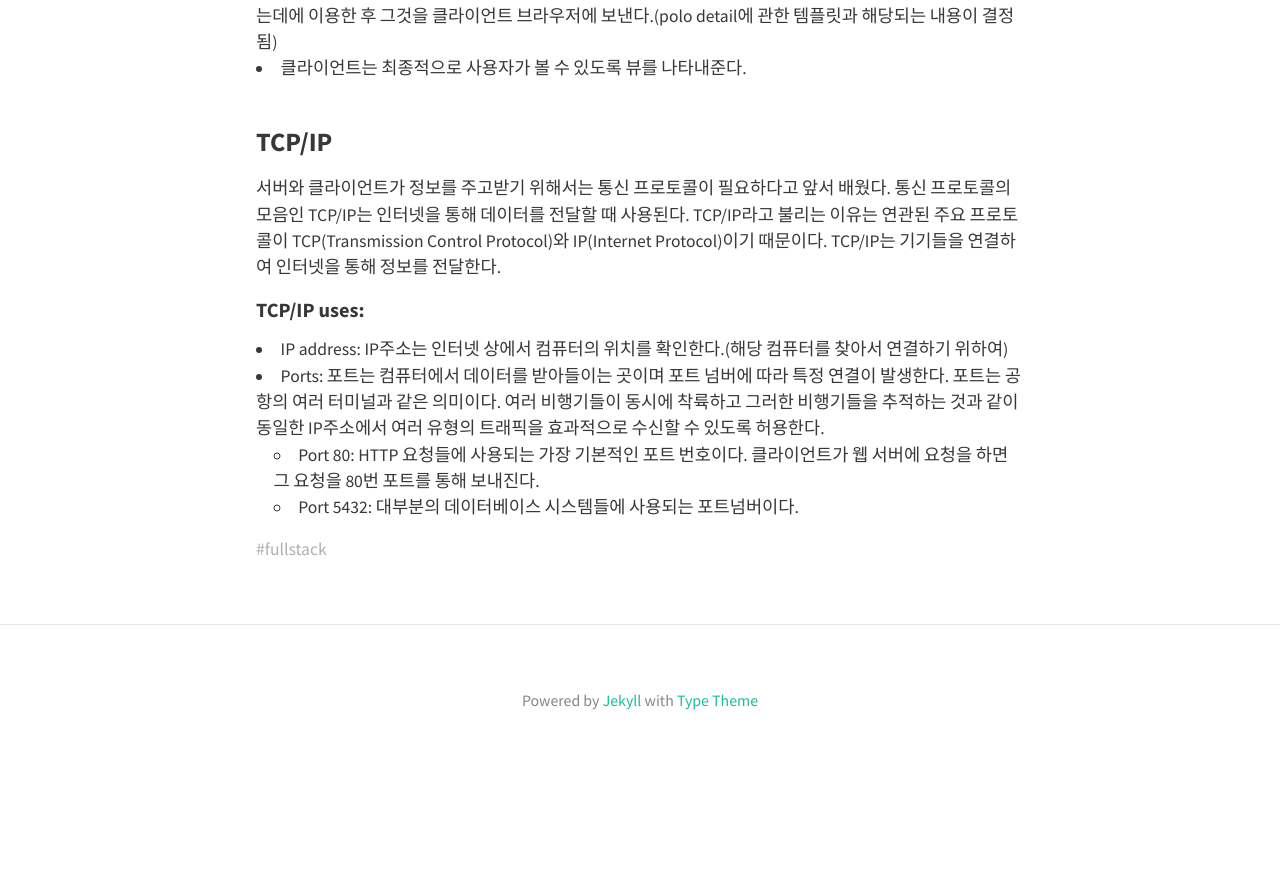
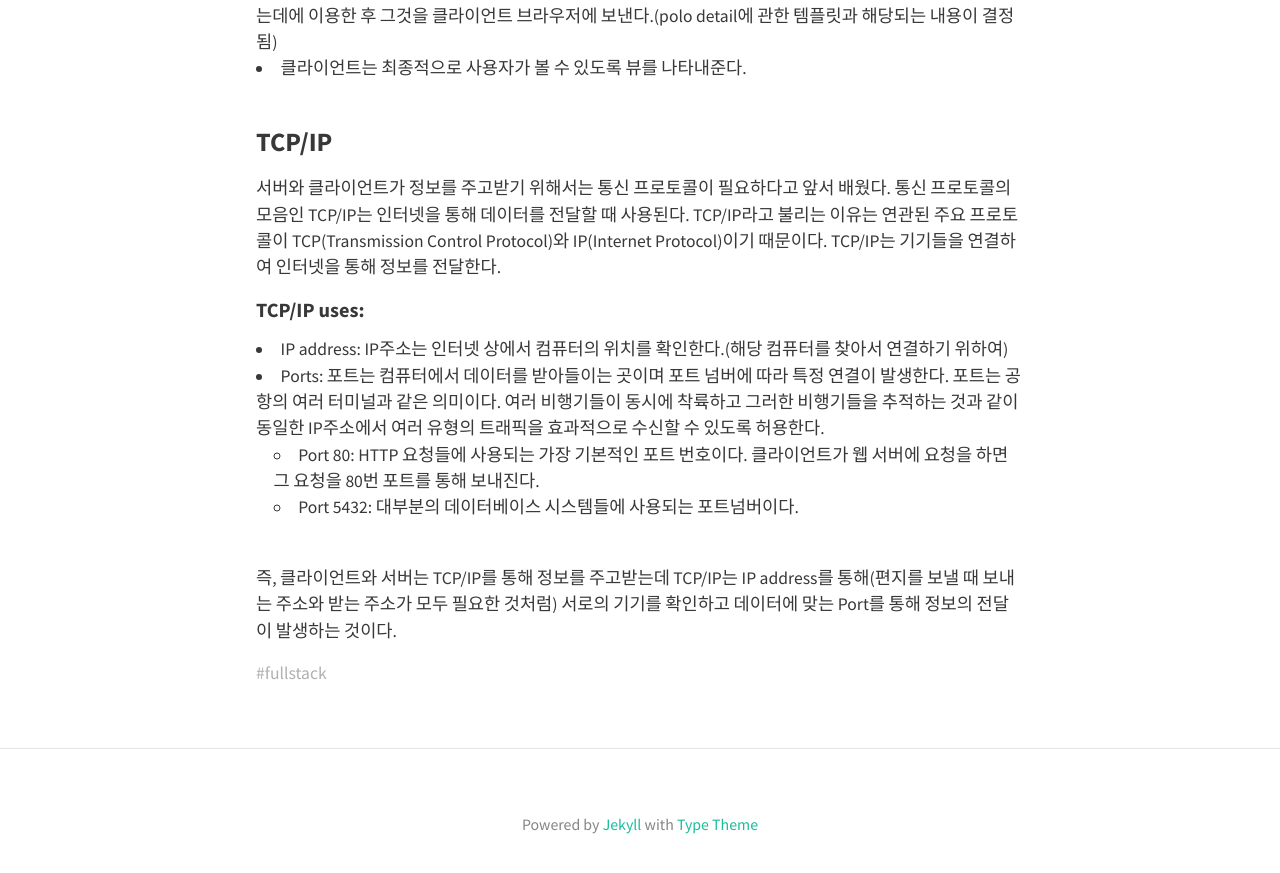
Before and after one commit to HyunlangBan/hyunlangban.github.io, a Jekyll site: the page built from _posts/2019-12-23-fullstack-1.md, in a window 1280 px wide and 900 px high, scrolled down 2236 px. Shown: the top 873 px of the window. Built offline with Jekyll 4.4.1, drawn with Linux system fonts in a browser that asks for light colours; nearby versions of some CDN libraries; before the commit the page ends 3013 px from its top, so only the background shows below that.

Commit message:
Update 2019-12-23-fullstack-1.md

```diff
--- a/_posts/2019-12-23-fullstack-1.md
+++ b/_posts/2019-12-23-fullstack-1.md
@@ -84,3 +84,6 @@ Database Server -- Web Server -- Web Client(다수 존재 가능)
 - Ports: 포트는 컴퓨터에서 데이터를 받아들이는 곳이며 포트 넘버에 따라 특정 연결이 발생한다. 포트는 공항의 여러 터미널과 같은 의미이다. 여러 비행기들이 동시에 착륙하고 그러한 비행기들을 추적하는 것과 같이 동일한 IP주소에서 여러 유형의 트래픽을 효과적으로 수신할 수 있도록 허용한다.
   - Port 80: HTTP 요청들에 사용되는 가장 기본적인 포트 번호이다. 클라이언트가 웹 서버에 요청을 하면 그 요청을 80번 포트를 통해 보내진다.
   - Port 5432: 대부분의 데이터베이스 시스템들에 사용되는 포트넘버이다.
+
+<br>
+즉, 클라이언트와 서버는 TCP/IP를 통해 정보를 주고받는데 TCP/IP는 IP address를 통해(편지를 보낼 때 보내는 주소와 받는 주소가 모두 필요한 것처럼) 서로의 기기를 확인하고 데이터에 맞는 Port를 통해 정보의 전달이 발생하는 것이다.
```
